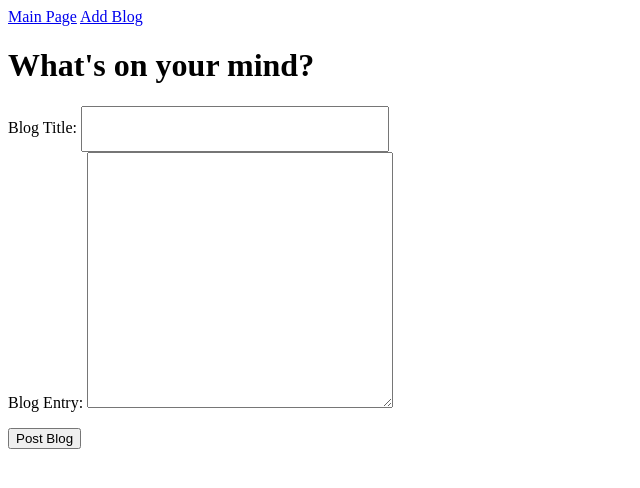
After one commit to codeofarmour/build-a-blog, a Flask app: page /newpost in a window 1280 px wide. The commit adds this page. Shown: the top 488 px of the page, without its empty margins (0-640 px from the left). Run offline with Flask 2, Linux system fonts and the light colour scheme.

Commit message:
completed templates, main.py

```diff
--- a/main.py
+++ b/main.py
@@ -1,50 +1,67 @@
 from flask import Flask, request, redirect, render_template
 from flask_sqlalchemy import SQLAlchemy
+from datetime import datetime
 
 app = Flask(__name__)
 app.config['DEBUG'] = True
-app.config['SQLALCHEMY_DATABASE_URI'] = 'mysql+pymysql://get-it-done:beproductive@localhost:8889/get-it-done'
+app.config['SQLALCHEMY_DATABASE_URI'] = 'mysql+pymysql://build-a-blog:cheese@localhost:8889/build-a-blog'
 app.config['SQLALCHEMY_ECHO'] = True
+app.secret_key = 'bJxc3x9ex8exb3ax03MSxecx8axcdxc3x14}'
+
 db = SQLAlchemy(app)
 
-
-class Task(db.Model):
+class Blog(db.Model):
 
     id = db.Column(db.Integer, primary_key=True)
-    name = db.Column(db.String(120))
-    completed = db.Column(db.Boolean)
+    title = db.Column(db.String(200))
+    body = db.Column(db.String(510))
+    # created = db.Column(db.DateTime, nullable=False, default=datetime.utcnow)
+    def __init__(self, title, body):
+        self.title=title
+        self.body=body
 
-    def __init__(self, name):
-        self.name = name
-        self.completed = False
+@app.route('/')
+def index():
+    return redirect('/blog')
 
+@app.route('/blog', methods = ['POST', 'GET'])
+def blog():
+    # blogs = Blog.query.order_by(Blog.id.desc()).all()
 
-@app.route('/', methods=['POST', 'GET'])
-def index():
+    id = request.args.get('id')
+    if id:
+        blog = Blog.query.filter_by(id=id).first()
+        return render_template('individual.html', blog=blog)
+    else:
+        blogs = Blog.query.order_by(Blog.id.desc()).all()
+        return render_template('blog.html', blogs = blogs)
+    # if request.args:
+    #     id=request.args.get('id')
+    #     title=Blog.query.filter_by(id=id).first().title
+    #     body=Blog.query.filter_by(id=id).first().body
+    # return render_template('blog.html', blogs=blogs)
+
+@app.route('/newpost', methods=['POST', 'GET'])
+def newpost():
+
+    if request.method == 'GET':
+        return render_template('newpost.html', title='', body='', blog_error='')
 
     if request.method == 'POST':
-        task_name = request.form['task']
-        new_task = Task(task_name)
-        db.session.add(new_task)
+        title = request.form['title']
+        body = request.form['body']
+        blog_error=''
+    if title=='' or body=='':
+        blog_error='Both a title and a body are required.'
+
+    if blog_error=='':
+        new_blog = Blog(title, body)
+        db.session.add(new_blog)
         db.session.commit()
-
-    tasks = Task.query.filter_by(completed=False).all()
-    completed_tasks = Task.query.filter_by(completed=True).all()
-    return render_template('todos.html',title="Get It Done!",
-        tasks=tasks, completed_tasks=completed_tasks)
-
-
-@app.route('/delete-task', methods=['POST'])
-def delete_task():
-
-    task_id = int(request.form['task-id'])
-    task = Task.query.get(task_id)
-    task.completed = True
-    db.session.add(task)
-    db.session.commit()
-
-    return redirect('/')
-
+        new_id = new_blog.id
+        return redirect('/blog?id='.format(new_id))
+    else:
+        return render_template('newpost.html', blog_error=blog_error, title=title, body=body)
 
 if __name__ == '__main__':
     app.run()
--- /dev/null
+++ b/static/css/index.css
@@ -0,0 +1,13 @@
+.error {
+    color: rgb(226, 26, 26);
+}
+
+.blogtitle {
+    width: 300px;
+    height: 40px;
+}
+
+.blogentry {
+    width: 300px;
+    height: 250px;
+}
--- a/templates/base.html
+++ b/templates/base.html
@@ -1,12 +1,18 @@
 <!doctype html>
 <html>
     <head>
-        <title>{{title}}</title>
+        <title>LC 101: Build-A-Blog</title>
+        <link rel="stylesheet" type="text/css" href="/static/css/index.css">
     </head>
-<body>
+    <body>
+        <div class='nav'>
+            {% block nav %}
+            <a href='/'>Main Page</a>
+            <a href='/newpost'>Add Blog</a>
+            {% endblock %}
+        </div>
 
     {% block content %}
     {% endblock %}
-
-</body>
+    </body>
 </html>
--- /dev/null
+++ b/templates/newpost.html
@@ -0,0 +1,22 @@
+{% extends "base.html" %}
+
+{% block content %}
+<h1>What's on your mind?</h1>
+<form method='POST' action='newpost'>
+    <label>
+        Blog Title:
+        <!-- <p class="error">{{title_error}}</p> -->
+        <input type="text" name="title" class='blogtitle' value="{{title}}">
+    </label>
+    <br>
+    <label>
+        Blog Entry:
+        <textarea name="body"  class='blogentry' value="{{body}}"></textarea>
+    </label>
+        <p class="error">{{blog_error}}</p>
+
+    <input type="submit" value="Post Blog" />
+
+</form>
+
+{% endblock %}
```
Also changed, not shown: templates/blog.html (added, +23 -0 lines), templates/individual.html (added, +13 -0 lines).
